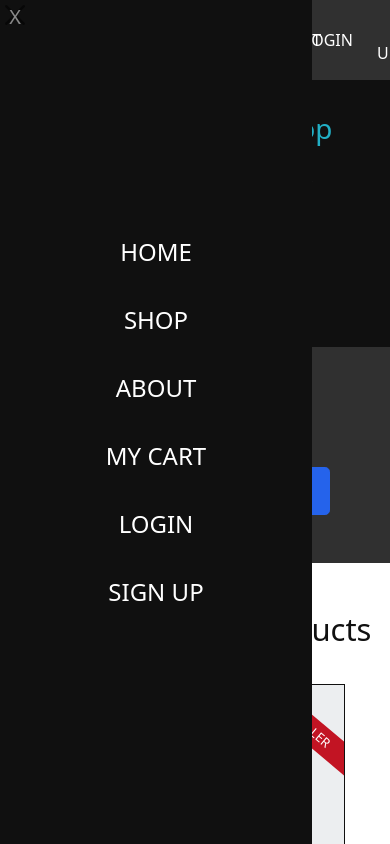
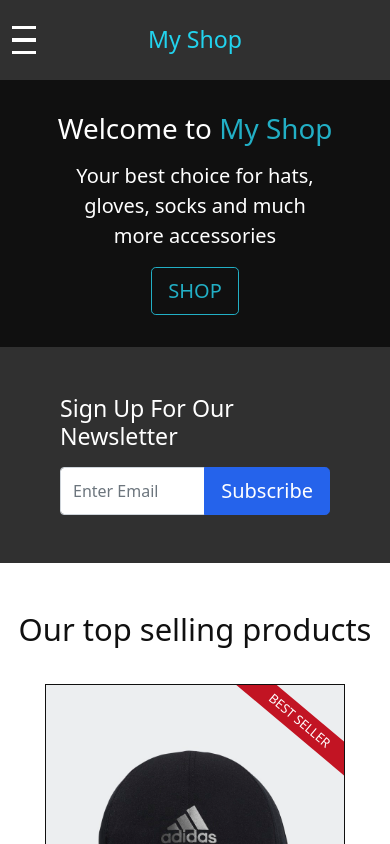
Before and after one commit to rpashev/next-ecommerce, a Next.js app: page / in a window 390 px wide. Shown: the top 844 px of the page. Built offline with nearby package versions, Linux system fonts and the light colour scheme.

Commit message:
responsive header

```diff
--- a/components/Layout/header.js
+++ b/components/Layout/header.js
@@ -6,10 +6,19 @@ const Header = (props) => {
   return (
     <header className={styles.header}>
       <div className="container h-100">
-        <div className="row align-items-center justify-content-center h-100">
-          <div className={`${styles.logo} col-4 h3`}>My Shop</div>
+        <div className={`${styles.navbar} row h-100`}>
+          <button
+            className={styles["toggle-button"]}
+            // onClick={toggleShowMobileNav}
+          >
+            <span className={styles["toggle-button__bar"]}></span>
+            <span className={styles["toggle-button__bar"]}></span>
+            <span className={styles["toggle-button__bar"]}></span>
+          </button>
+          <div className={`${styles.logo} col-6 col-md-4 h3`}>My Shop</div>
+
           <nav
-            className={`${styles.nav} col-8 row justify-content-between align-items-center`}
+            className={`${styles["main-nav"]} col-8 row justify-content-between align-items-center`}
           >
             <ul className={`${styles["general-nav"]} col-6`}>
               <li>
--- a/components/Layout/header.module.scss
+++ b/components/Layout/header.module.scss
@@ -4,11 +4,16 @@
   height: 5rem;
   background-color: $gray-darker;
   color: #fff;
+  position: relative;
+
+  .navbar {
+    align-items: center;
+    justify-content: center;
     .logo {
       color: $color-primary;
     }
 
-  .nav {
+    .main-nav {
       ul {
         display: flex;
         justify-content: center;
@@ -36,4 +41,43 @@
         }
       }
     }
+
+    .toggle-button {
+      display: none;
+      width: 3rem;
+      background: transparent;
+      border: none;
+      cursor: pointer;
+      padding-top: 0;
+      padding-bottom: 0;
+      vertical-align: middle;
+      position: absolute;
+      left: 0;
+
+      .toggle-button__bar {
+        width: 100%;
+        height: 0.2rem;
+        background: $gray-light;
+        display: block;
+        margin: 0.6rem 0;
       }
+    }
+  }
+}
+
+@media (max-width: 1024px) {
+  .navbar {
+    // justify-content: space-between;
+    // display: inline-block;
+    .logo {
+      margin: 0 auto;
+      text-align: center;
+    }
+    .main-nav {
+      display: none !important;
+    }
+    .toggle-button {
+      display: block !important;
+    }
+  }
+}
--- a/components/Layout/mobile-nav.js
+++ b/components/Layout/mobile-nav.js
@@ -24,7 +24,7 @@ const MobileNav = () => {
           <Link href="/">SIGN UP</Link>
         </li>
       </ul>
-      <button type="button" className="btn-close position-absolute top-0 left-0 btn-lg text-light h2" aria-label="Close">X</button>
+      <button type="button" className="btn-dark position-absolute top-0 left-0 btn-lg text-light h2" aria-label="Close">X</button>
     </nav>
   );
 };
--- a/pages/index.js
+++ b/pages/index.js
@@ -7,7 +7,7 @@ import MobileNav from "../components/layout/mobile-nav";
 export default function Home() {
   return (
     <Fragment>
-      <MobileNav />
+      {/* <MobileNav /> */}
       <HomeIntro />
       <Newsletter />
       <BestSellers />
```
Lines whose indentation alone changed are shown as unchanged.
